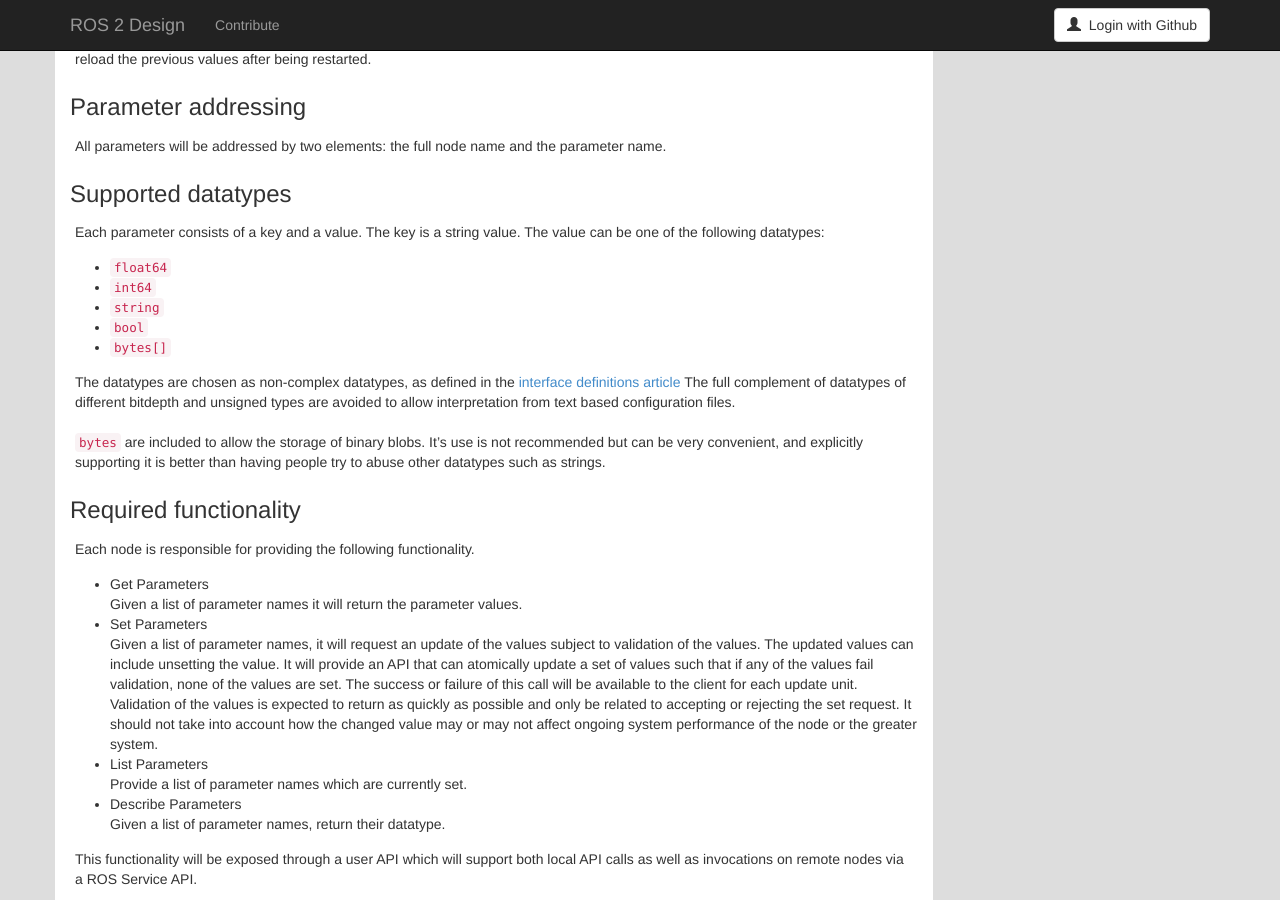
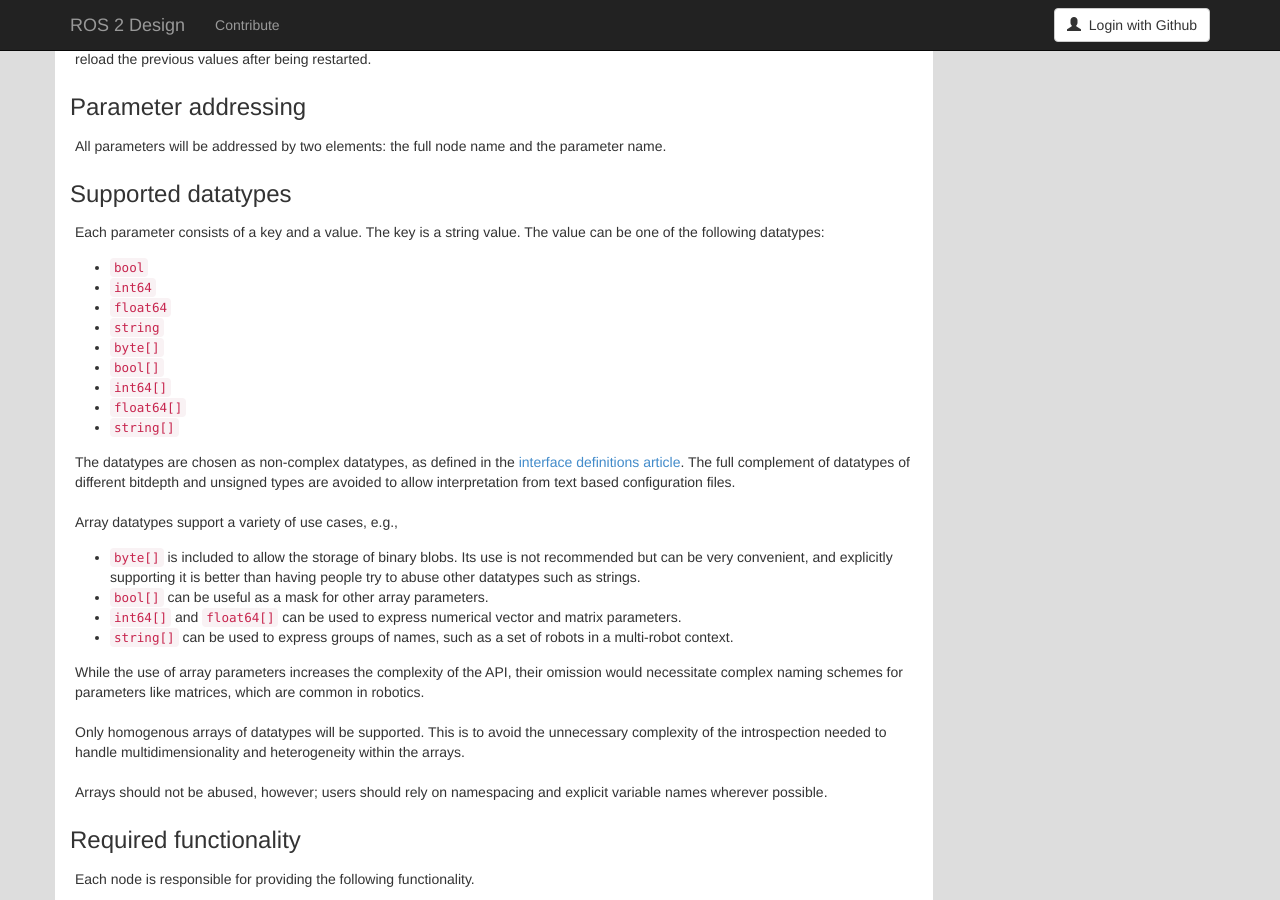
Before and after one commit to ros2/design, a Jekyll site: the page built from articles/055_ros_parameter_design.md, in a window 1280 px wide and 900 px high, scrolled down 1473 px. Built offline with Jekyll 4.4.1, drawn with Linux system fonts in a browser that asks for light colours; nearby versions of some CDN libraries; some of the changed text lies outside the part shown.

Commit message:
Adding information for array parameters (#152)
* Adding information for array parameters

* Incorporating PR feedback.

```diff
--- a/articles/055_ros_parameter_design.md
+++ b/articles/055_ros_parameter_design.md
@@ -109,17 +109,31 @@
 The key is a string value.
 The value can be one of the following datatypes:
 
+- `bool`
+- `int64`
 - `float64`
-- `int64`
 - `string`
-- `bool`
-- `bytes[]`
+- `byte[]`
+- `bool[]`
+- `int64[]`
+- `float64[]`
+- `string[]`
 
-The datatypes are chosen as non-complex datatypes, as defined in the [interface definitions article](articles/interface_definition.html)
+The datatypes are chosen as non-complex datatypes, as defined in the [interface definitions article](interface_definition.html).
 The full complement of datatypes of different bitdepth and unsigned types are avoided to allow interpretation from text based configuration files.
 
-`bytes` are included to allow the storage of binary blobs.
-It's use is not recommended but can be very convenient, and explicitly supporting it is better than having people try to abuse other datatypes such as strings.
+Array datatypes support a variety of use cases, e.g.,
+- `byte[]` is included to allow the storage of binary blobs.
+Its use is not recommended but can be very convenient, and explicitly supporting it is better than having people try to abuse other datatypes such as strings.
+- `bool[]` can be useful as a mask for other array parameters.
+- `int64[]` and `float64[]` can be used to express numerical vector and matrix parameters.
+- `string[]` can be used to express groups of names, such as a set of robots in a multi-robot context.
+
+While the use of array parameters increases the complexity of the API, their omission would necessitate complex naming schemes for parameters like matrices, which are common in robotics.
+
+Only homogenous arrays of datatypes will be supported. This is to avoid the unnecessary complexity of the introspection needed to handle multidimensionality and heterogeneity within the arrays.
+
+Arrays should not be abused, however; users should rely on namespacing and explicit variable names wherever possible.
 
 ### Required functionality
 
@@ -210,13 +224,6 @@
 There are several ways to load parameters at startup including command line arguments, roslaunch arguments, and potentially parameter files.
 This is something which should be addressed in conjunction with the new launch system.
 
-### Support for arrays of primitives
-
-During the API discussions supporting arrays of primitives was discussed and deferred.
-Adding support for arrays in the interface is relatively straight forward.
-It slightly increases the complexity of the API for users, but can support several use cases.
-A use case for arrays of numbers is expressing a matrix or vector, addressing each position in a matrix by some sort of row-column naming scheme can get very cumbersome.
-
 ### Predeclared interface to support static checking/validation
 
 The ability to declare an API which can help with static checks and prevent logical errors which arise from setting the wrong parameter based on a typo.
```
